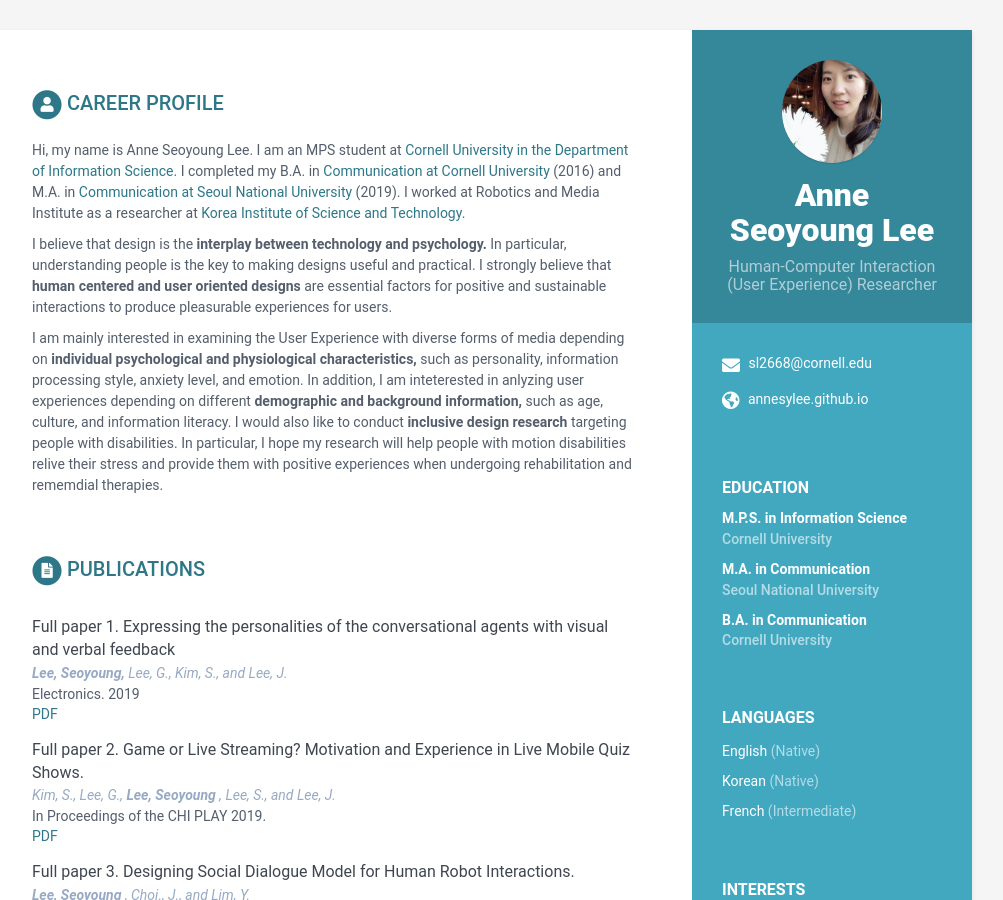
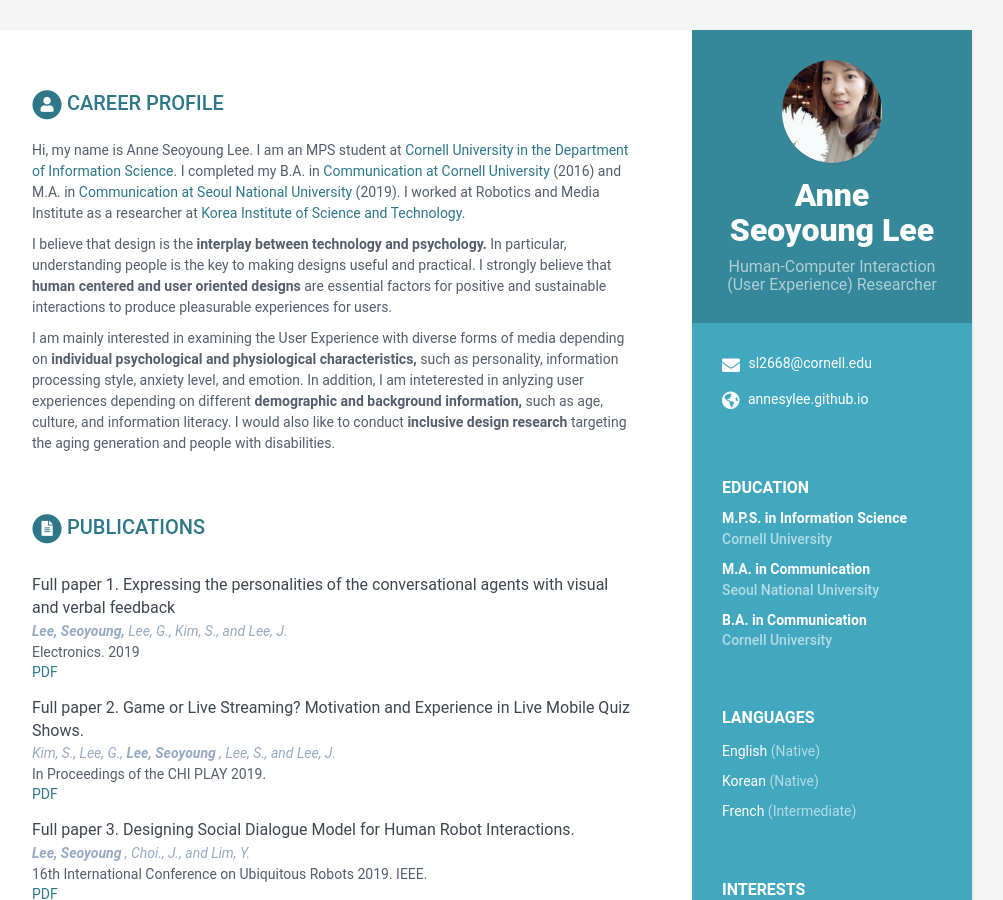
Before and after one commit to annesylee/annesylee.github.io, a Jekyll site: the page built from index.html, in a window 1280 px wide and 900 px high. Shown: the whole window, without its empty margins (168-1171 px from the left). Built offline with Jekyll 4.4.1, drawn with Linux system fonts in a browser that asks for light colours.

Commit message:
Update data.yml

```diff
--- a/_data/data.yml
+++ b/_data/data.yml
@@ -56,8 +56,7 @@ career-profile:
       psychological and physiological characteristics, </strong> such as personality, information processing style, anxiety level,
       and emotion. In addition, I am inteterested in anlyzing user experiences depending on different <strong> demographic and
       background information,</strong> such as age, culture, and information literacy. I would also like to conduct
-      <strong> inclusive design research </strong> targeting people with disabilities. In particular, I hope my research will help people
-      with motion disabilities relive their stress and provide them with positive experiences when undergoing rehabilitation and rememdial therapies.
+      <strong> inclusive design research </strong> targeting the aging generation and people with disabilities.
 
 education:
     - degree: M.P.S. in Information Science
```
